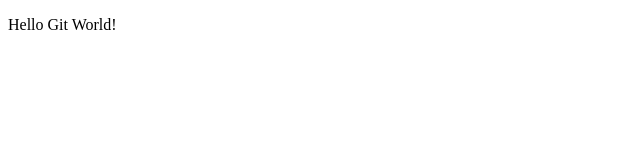
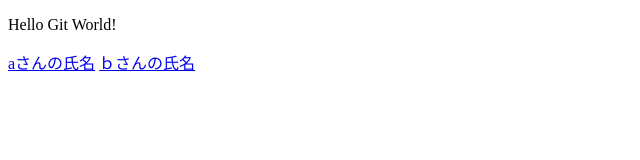
Before and after one commit to kikuchihibiki/practice01, a plain HTML site: page index.html in a window 1280 px wide. Shown: the whole page, without its empty margins (0-640 px from the left). Drawn offline with Linux system fonts and the light colour scheme.

Commit message:
ページ遷移の追加

```diff
--- a/index.html
+++ b/index.html
@@ -2,5 +2,7 @@
 <html lang="ja">
 <body>
 <P>Hello Git World!</p>
+<a href="file:///C:/Users/hibiki/Desktop/git_practis/practice/profile_A.html">aさんの氏名</a>
+<a href="file:///C:/Users/hibiki/Desktop/git_practis/practice/profile_B.html">ｂさんの氏名</a>
 </body>
 </html>
```
